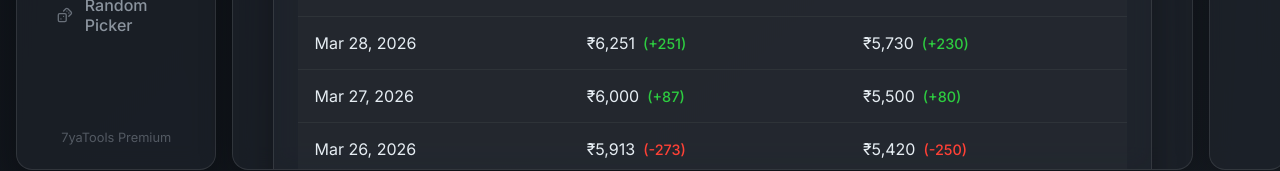
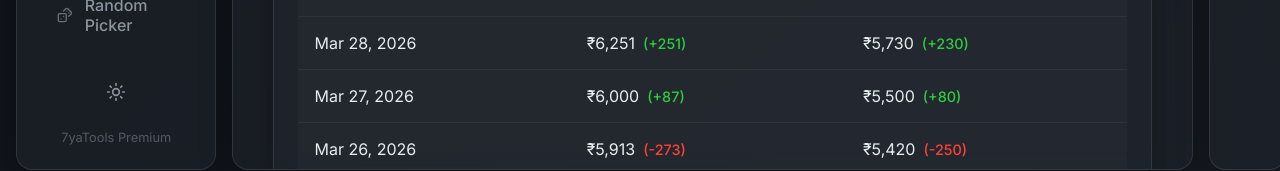
Before and after one commit to Aeliyaprabukiran/AGProjects, a React (Vite) app in the folder multi-tool-dashboard/: page / in a window 1280 px wide. Shown: the part 614-785 px from the top of the page. Built offline with nearby package versions, Linux system fonts and the light colour scheme; no server answers.

Commit message:
Add dark mode and light mode with theme toggle switch

```diff
--- a/multi-tool-dashboard/src/App.jsx
+++ b/multi-tool-dashboard/src/App.jsx
@@ -1,4 +1,4 @@
-import React, { useState } from 'react';
+import React, { useState, useEffect } from 'react';
 import Sidebar from './components/Sidebar';
 import PriceDashboard from './features/PriceDashboard';
 import InterestCalculator from './features/InterestCalculator';
@@ -12,6 +12,31 @@ import './App.css';
 
 function App() {
   const [currentFeature, setCurrentFeature] = useState('dashboard');
+  const [isDarkMode, setIsDarkMode] = useState(true);
+
+  // Initialize theme from localStorage and apply to document
+  useEffect(() => {
+    const savedTheme = localStorage.getItem('theme');
+    const prefersDark = window.matchMedia('(prefers-color-scheme: dark)').matches;
+    const initialDarkMode = savedTheme ? savedTheme === 'dark' : prefersDark;
+
+    setIsDarkMode(initialDarkMode);
+    applyTheme(initialDarkMode);
+  }, []);
+
+  // Update theme when isDarkMode changes
+  useEffect(() => {
+    applyTheme(isDarkMode);
+    localStorage.setItem('theme', isDarkMode ? 'dark' : 'light');
+  }, [isDarkMode]);
+
+  const applyTheme = (darkMode) => {
+    if (darkMode) {
+      document.body.classList.remove('light-mode');
+    } else {
+      document.body.classList.add('light-mode');
+    }
+  };
 
   const renderFeature = () => {
     switch(currentFeature) {
@@ -29,7 +54,12 @@ function App() {
 
   return (
     <div className="app-layout">
-      <Sidebar currentFeature={currentFeature} setCurrentFeature={setCurrentFeature} />
+      <Sidebar
+        currentFeature={currentFeature}
+        setCurrentFeature={setCurrentFeature}
+        isDarkMode={isDarkMode}
+        setIsDarkMode={setIsDarkMode}
+      />
       <main className="main-content">
         <div className="feature-container animate-fade-in" key={currentFeature}>
           {renderFeature()}
--- a/multi-tool-dashboard/src/components/Sidebar.jsx
+++ b/multi-tool-dashboard/src/components/Sidebar.jsx
@@ -1,7 +1,8 @@
 import React from 'react';
 import { LayoutDashboard, Percent, Scale, Hash, Home, QrCode, ImageDown, Dices } from 'lucide-react';
+import ThemeToggle from './ThemeToggle';
 
-const Sidebar = ({ currentFeature, setCurrentFeature }) => {
+const Sidebar = ({ currentFeature, setCurrentFeature, isDarkMode, setIsDarkMode }) => {
   const navItems = [
     { id: 'dashboard', label: 'Price Dashboard', icon: LayoutDashboard },
     { id: 'interest', label: 'Interest Calc', icon: Percent },
@@ -37,6 +38,8 @@ const Sidebar = ({ currentFeature, setCurrentFeature }) => {
         })}
       </nav>
 
+      <ThemeToggle isDarkMode={isDarkMode} setIsDarkMode={setIsDarkMode} />
+
       <div className="sidebar-footer">
         <p>7yaTools Premium</p>
       </div>
--- /dev/null
+++ b/multi-tool-dashboard/src/components/ThemeToggle.jsx
@@ -0,0 +1,26 @@
+import React from 'react';
+import { Moon, Sun } from 'lucide-react';
+import '../styles/ThemeToggle.css';
+
+const ThemeToggle = ({ isDarkMode, setIsDarkMode }) => {
+  const toggleTheme = () => {
+    setIsDarkMode(!isDarkMode);
+  };
+
+  return (
+    <button
+      className="theme-toggle"
+      onClick={toggleTheme}
+      title={isDarkMode ? 'Switch to Light Mode' : 'Switch to Dark Mode'}
+      aria-label="Toggle theme"
+    >
+      {isDarkMode ? (
+        <Sun size={20} className="theme-icon" />
+      ) : (
+        <Moon size={20} className="theme-icon" />
+      )}
+    </button>
+  );
+};
+
+export default ThemeToggle;
--- /dev/null
+++ b/multi-tool-dashboard/src/styles/ThemeToggle.css
@@ -0,0 +1,31 @@
+.theme-toggle {
+  display: flex;
+  align-items: center;
+  justify-content: center;
+  width: 44px;
+  height: 44px;
+  border-radius: 12px;
+  border: none;
+  background: transparent;
+  color: var(--text-secondary);
+  cursor: pointer;
+  transition: all 0.3s ease;
+  margin: 0 auto 16px;
+}
+
+.theme-toggle:hover {
+  background: rgba(255, 255, 255, 0.05);
+  color: var(--text-primary);
+}
+
+.theme-toggle:active {
+  transform: scale(0.95);
+}
+
+.theme-icon {
+  transition: transform 0.3s ease;
+}
+
+.theme-toggle:hover .theme-icon {
+  transform: rotate(20deg);
+}
```
